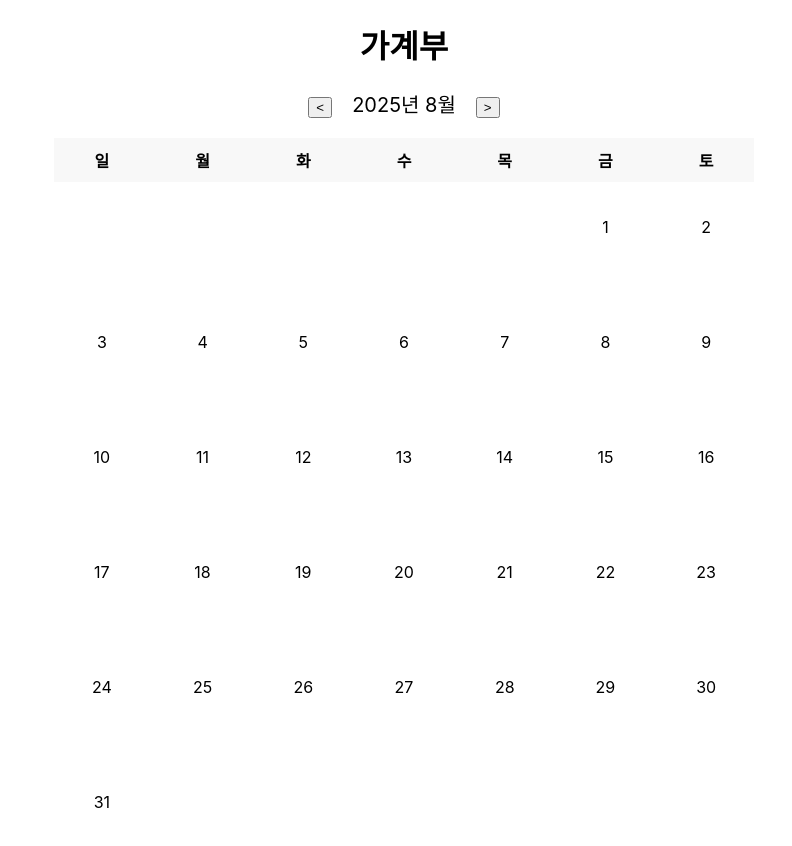
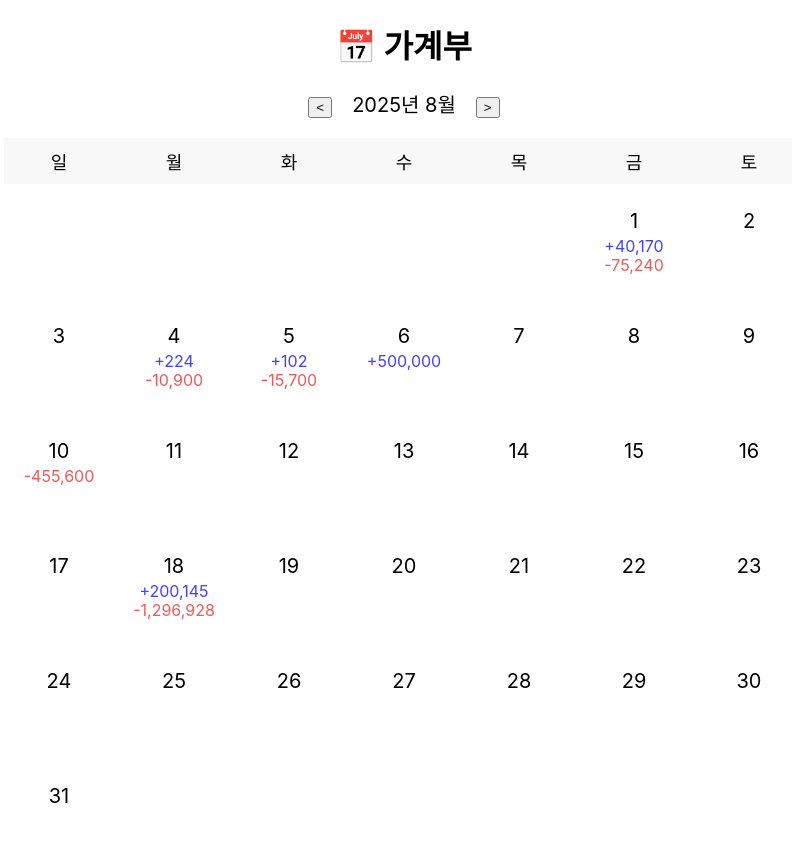
Before and after one commit to JuniorNaver/groupProject, a React (Create React App) app: page / in a window 1280 px wide. Shown: the top 846 px of the page, without its empty margins (236-1028 px from the left). Built offline with nearby package versions, Linux system fonts and the light colour scheme; the HTML template or start-up script is replaced by a standard one.

Commit message:
달력수정2

```diff
--- a/src/pages/Home.css
+++ b/src/pages/Home.css
@@ -2,22 +2,23 @@
   display: grid;
   grid-template-columns: repeat(7, 1fr);
   gap: 5px;
-  width: 700px;
+  width: 800px;
   margin: 20px auto;
   text-align: center;
 }
 
 .day {
-  /*border: 1px solid #ccc;*/
-  height: 80px;
-  padding: 15px 0;
+  min-height: 100px;
+  padding: 5px;
   cursor: pointer;
   border-radius: 6px;
-  transition: background 0.2s;
+  display: flex;
+  flex-direction: column;
+  align-items: center;
 }
 
 .day:hover {
-  background: #f0f0f0;
+  background: #f6f5f5;
 }
 
 .empty {
@@ -27,10 +28,32 @@
 }
 
 .week-header {
-  font-weight: bold;
+  font-size: large;
+  font-weight:500;
   background: #f8f8f8;
 }
 
 .weekday {
   padding: 10px 0;
 }
+
+.date-num {
+  font-weight:400;
+  font-size: 20px;
+  margin-bottom: 4px;
+}
+
+.transactions {
+  font-size: 12px;
+  line-height: 1.2;
+}
+
+.income {
+  font-size: medium;
+  color: rgb(65, 65, 255);
+}
+
+.expense {
+  font-size: medium;
+  color: rgb(237, 90, 90);
+}
--- a/src/pages/Home.js
+++ b/src/pages/Home.js
@@ -9,13 +9,23 @@ const Home = () => {
   const [year, setYear] = useState(2025);
   const [month, setMonth] = useState(new Date().getMonth()); // 0=1월
 
+  // 💰 날짜별 내역 데이터 (예시)
+  const transactions = {
+    "2025-8-1": { income: 40170, expense: 75240 },
+    "2025-8-4": { income: 224, expense: 10900 },
+    "2025-8-5": { income: 102, expense: 15700 },
+    "2025-8-6": { income: 500000, expense: 0 },
+    "2025-8-10": { income: 0, expense: 455600 },
+    "2025-8-18": { income: 200145, expense: 1296928 },
+  };
+
   // 이번 달의 마지막 날짜
   const getDaysInMonth = (year, month) => {
     return new Date(year, month + 1, 0).getDate();
   };
   const daysInMonth = getDaysInMonth(year, month);
 
-  // 이번 달 1일이 무슨 요일인지 (0=일요일, 6=토요일)
+  // 이번 달 1일의 요일 (0=일요일, 6=토요일)
   const firstDayOfWeek = new Date(year, month, 1).getDay();
 
   // 이전/다음 달 이동
@@ -42,27 +52,48 @@ const Home = () => {
     navigate(`/day/${year}-${month + 1}-${day}`);
   };
 
-  // 달력에 들어갈 "칸"들 만들기 (앞쪽 빈칸 + 날짜)
+  // 달력 칸 구성
   const calendarCells = [
+    // 앞쪽 빈칸
     ...Array.from({ length: firstDayOfWeek }).map((_, i) => (
       <div key={`empty-${i}`} className="day empty"></div>
     )),
-    ...Array.from({ length: daysInMonth }, (_, i) => (
-      <div
-        key={i + 1}
-        className="day"
-        onClick={() => handleClick(i + 1)}
-      >
-        {i + 1}
-      </div>
-    )),
+    // 날짜 + 내역
+    ...Array.from({ length: daysInMonth }, (_, i) => {
+      const day = i + 1;
+      const key = `${year}-${month + 1}-${day}`;
+      const tx = transactions[key];
+
+      return (
+        <div
+          key={day}
+          className="day"
+          onClick={() => handleClick(day)}
+        >
+          <div className="date-num">{day}</div>
+          {tx && (
+            <div className="transactions">
+              {tx.income > 0 && (
+                <div className="income">+{tx.income.toLocaleString()}</div>
+              )}
+              {tx.expense > 0 && (
+                <div className="expense">-{tx.expense.toLocaleString()}</div>
+              )}
+              {tx.transfer > 0 && (
+                <div className="transer">-{tx.transfer.toLocaleString()}</div>
+              )}
+            </div>
+          )}
+        </div>
+      );
+    }),
   ];
 
   const weekDays = ["일", "월", "화", "수", "목", "금", "토"];
 
   return (
     <div>
-      <h1 style={{ textAlign: "center" }}>가계부</h1>
+      <h1 style={{ textAlign: "center" }}>📅 가계부</h1>
 
       {/* 월 이동 */}
       <div style={{ textAlign: "center", marginBottom: "20px" }}>
@@ -73,7 +104,7 @@ const Home = () => {
         <button onClick={handleNextMonth}>&gt;</button>
       </div>
 
-      {/* 요일 표시 */}
+      {/* 요일 */}
       <div className="calendar week-header">
         {weekDays.map((day) => (
           <div key={day} className="weekday">
@@ -82,7 +113,7 @@ const Home = () => {
         ))}
       </div>
 
-      {/* 날짜 칸 */}
+      {/* 날짜 */}
       <div className="calendar">{calendarCells}</div>
     </div>
   );
```
